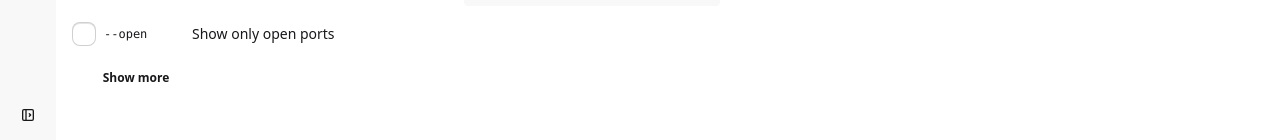
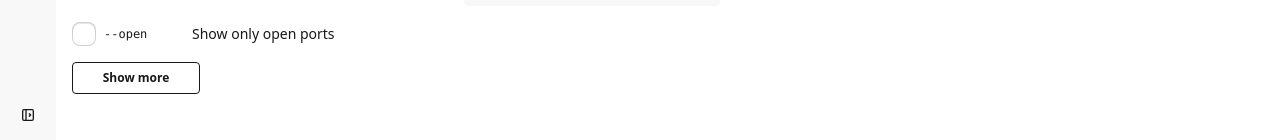
Before and after one commit to naborisk/recon-helper, a Next.js app: page /port-scan in a window 1280 px wide. Shown: the part 657-797 px from the top of the page. Built offline with nearby package versions, Linux system fonts and the light colour scheme; a web font is replaced by a local one.

Commit message:
ui: make Show more button more visible (btn-outline)

```diff
--- a/src/components/FlagsSelector.tsx
+++ b/src/components/FlagsSelector.tsx
@@ -73,7 +73,7 @@ export default function FlagsSelector({
           })}
 
         {allowedFlags.some((f) => f.advanced) && (
-          <button type="button" className="btn btn-ghost btn-sm w-32" onClick={() => setShowMore((s) => !s)}>
+          <button type="button" className="btn btn-sm w-32 btn-outline" onClick={() => setShowMore((s) => !s)}>
             {showMore ? "Show less" : "Show more"}
           </button>
         )}
```
